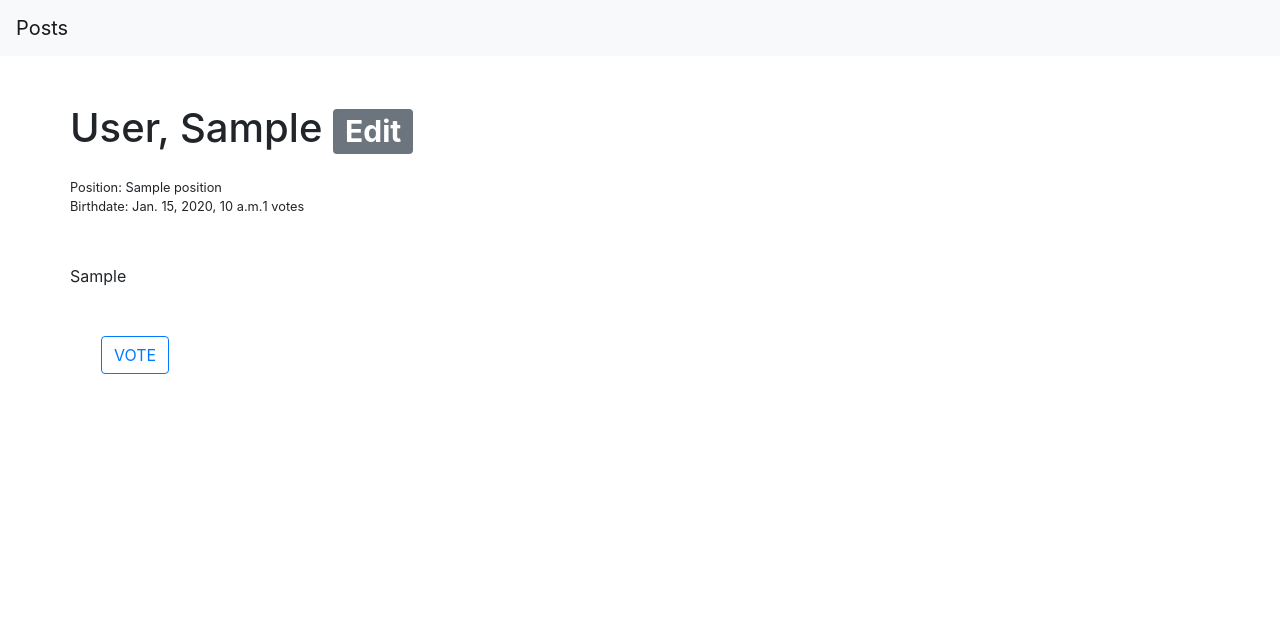
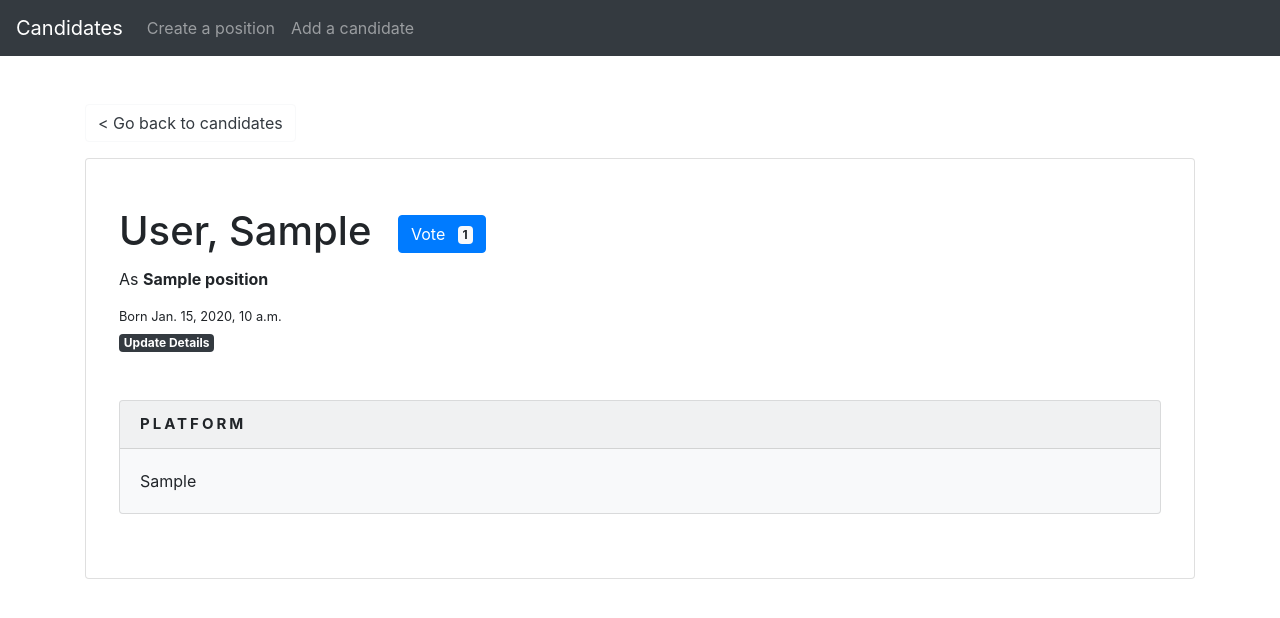
Before and after one commit to AJPasigado/Django-Voting-App, a Django app: page /votes/1/ in a window 1280 px wide. Shown: the top 618 px of the page. Run offline with Django 3.2, Linux system fonts and the light colour scheme; tables that the repository leaves empty hold one stand-in row (values such as "Sample post"); some libraries are stand-ins or nearby versions.

Commit message:
UI Chanages

```diff
--- a/votes/templates/base.html
+++ b/votes/templates/base.html
@@ -15,8 +15,17 @@
     </head>
 
     <body>
-        <nav class="navbar navbar-light bg-light">
-            <a class="navbar-brand" href='{% url 'votes:index' %}'>Posts</a>
+        <nav class="navbar navbar-expand-lg navbar-dark bg-dark">
+            <a class="navbar-brand" href='{% url 'votes:index' %}'> Candidates </a>
+
+            <ul class="navbar-nav mr-auto mt-2 mt-lg-0">
+                <li class="nav-item">
+                    <a class="nav-link" href='{% url 'votes:position_create' %}'>Create a position</a>
+                </li>
+                <li class="nav-item">
+                    <a class="nav-link" href='{% url 'votes:candidate_create' %}'>Add a candidate</a>
+                </li>
+            </ul>
         </nav>
 
         <div class="container">
--- a/votes/templates/candidate_detail.html
+++ b/votes/templates/candidate_detail.html
@@ -4,24 +4,48 @@
 {% endblock head %}
 
 {% block body %}
+        <a href='{% url 'votes:index' %}'>
+                <button type="button" class="btn btn-outline-light mt-5 text-dark"> &lt  Go back to candidates</button>
+        </a>
 
-        <div class="row mt-5 mb-3">
-                <h1> {{ candidate.lastname }}, {{ candidate.firstname }} <a href='{% url 'votes:candidate_update' candidate.id %}'> <span class="badge badge-secondary">Edit</span> </a> </h1>
+        <div class="card mt-3">
+                <div class="card-body  p-5">
+                        <div class="row mb-1">
+                                <h1> {{ candidate.lastname }}, {{ candidate.firstname }}
+
+                                <span class="ml-3">
+                                        <a href='{% url 'votes:vote' candidate.id %}'>
+                                                <button type="button" class="btn btn-primary">
+                                                        Vote <span class="badge badge-light ml-2"> {{ candidate.vote_set.count }}</span>
+                                                </button>
+                                        </a>
+                                </span>
                         </div>
 
                         <div class="row">
-                <small> Position: {{ candidate.position }}</small>
+                                <p> As <span class="font-weight-bold"> {{ candidate.position }} </span> </p>
                         </div>
                         <div class="row">
-                <small> Birthdate: {{ candidate.birthdate }}</small>
-                 <small> {{ candidate.vote_set.count}} votes </small>
+                                <small> Born
+                                        <span> {{ candidate.birthdate }} </span>
+                                </small>
+                        </div>
+                        <div class="row mt-2">
+                                <a href='{% url 'votes:candidate_update' candidate.id %}'>
+                                        <span class="badge badge-dark">Update Details</span>
+                                </a>
                         </div>
                         <div class="row">
-                <p class="text-justify mt-5 mb-5"> {{ candidate.platform }} <p>
+                                <div class="card bg-light mb-3 mt-5 w-100">
+                                        <div class="card-header font-weight-bold" style="font-size: 15; letter-spacing: 3">PLATFORM</div>
+                                        <div class="card-body">
+                                                <p class="card-text">{{ candidate.platform }}</p>
+                                        </div>
                                 </div>
 
-        <a href='{% url 'votes:vote' candidate.id %}'> <span class="btn btn-outline-primary ml-3">VOTE</span> </a>
-
-
+                                <p class="text-justify mt-5 mb-5"> <p>
+                        </div>
+                </div>
+        </div>
 
 {% endblock body %}
--- a/votes/templates/candidate_update.html
+++ b/votes/templates/candidate_update.html
@@ -15,6 +15,9 @@
         </div>
 
              {{ form|crispy }}
-        <input type="submit" value="Update">
+        <input type="submit" class="btn btn-primary" value="Update">
+        <a href="{% url 'votes:candidate_detail' id %}">
+                <button type="button" class="btn btn-outline-danger"> Cancel</button>
+        </a>
     </form>
 {% endblock body %}
--- a/votes/templates/index.html
+++ b/votes/templates/index.html
@@ -7,8 +7,8 @@
 {% block body %}
     <div class="row mt-5 mb-5">
         <h2 class="ml-3"> All Candidates
-            <a href='{% url 'votes:position_create' %}'> <span class="btn btn-outline-primary ml-3">Add New Position</span> </a>
-            <a href='{% url 'votes:candidate_create' %}'> <span class="btn btn-outline-primary ml-3">Add New Candidate</span> </a>
+            <a href='{% url 'votes:position_create' %}'> <span class="btn btn-outline-primary ml-3">Create a position</span> </a>
+            <a href='{% url 'votes:candidate_create' %}'> <span class="btn btn-outline-primary ml-3">Add a new candidate</span> </a>
         </h2>
     </div>
     <div class="list-group">
@@ -16,7 +16,7 @@
             <a href="{% url 'votes:candidate_detail' candidate.id %}" class="list-group-item list-group-item-action">
                 <div class="d-flex w-100 justify-content-between">
                     <h5 class="mb-1">{{ candidate.lastname }}, {{candidate.firstname}}</h5>
-                    <small> {{ candidate.vote_set.count}} votes </small>
+                    <small> {{ candidate.vote_set.count}} vote(s) </small>
                 </div>
 
                 <p class="mb-1"> {{ candidate.position }} </p>
--- a/votes/views.py
+++ b/votes/views.py
@@ -32,6 +32,7 @@ def candidate_detail(request, candidate_id):
 def candidate_update(request, candidate_id):
     context = {}
     post = Candidate.objects.get(id=candidate_id)
+    context['id'] = candidate_id
 
     if request.method == 'POST':
         form = CandidateModelForm(request.POST, instance=post)
```
Also changed, not shown: votes/templates/candidate_create.html (+9 -1 lines), votes/templates/position_create.html (+8 -1 lines). Lines whose indentation alone changed are shown as unchanged.
